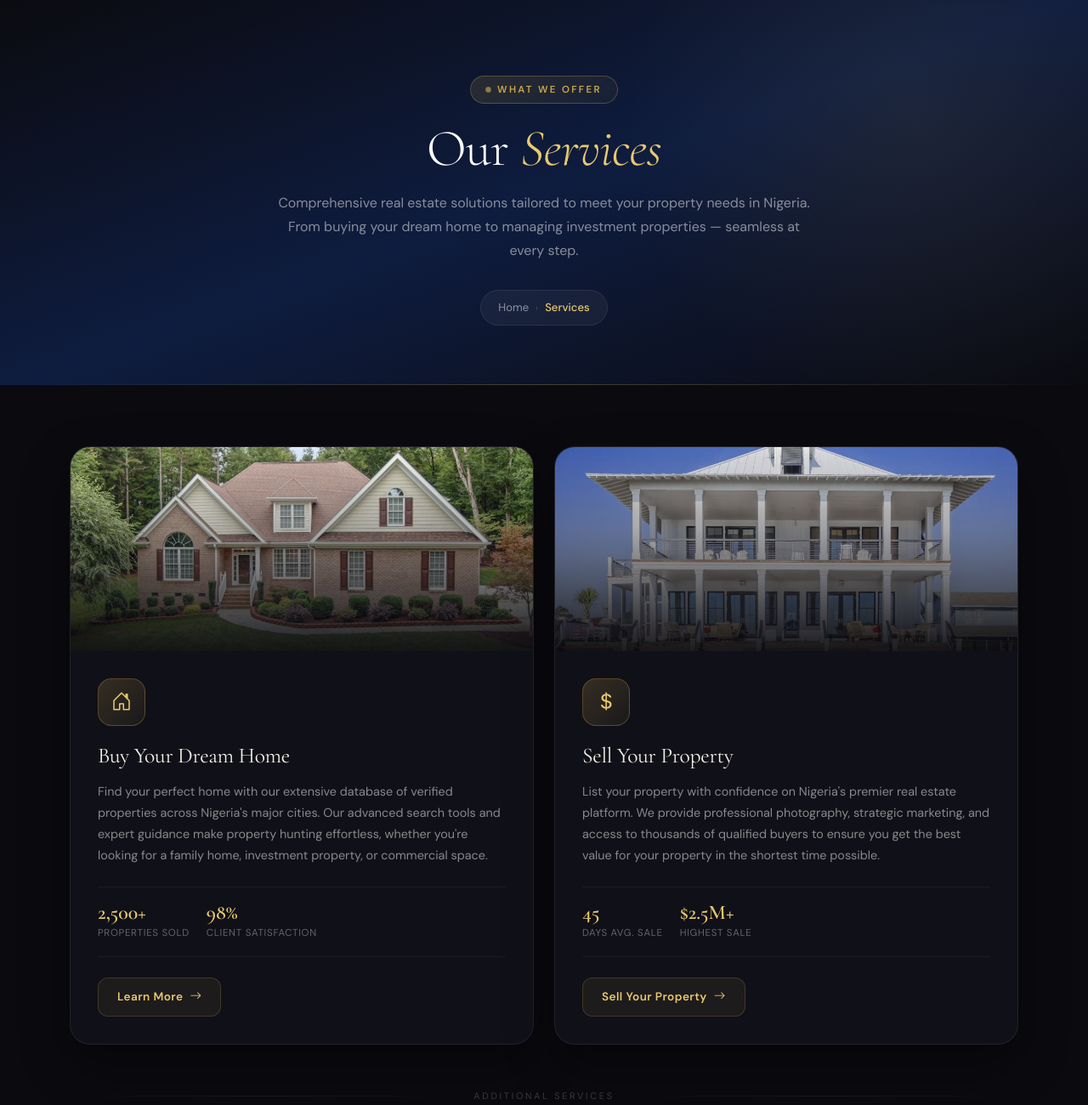
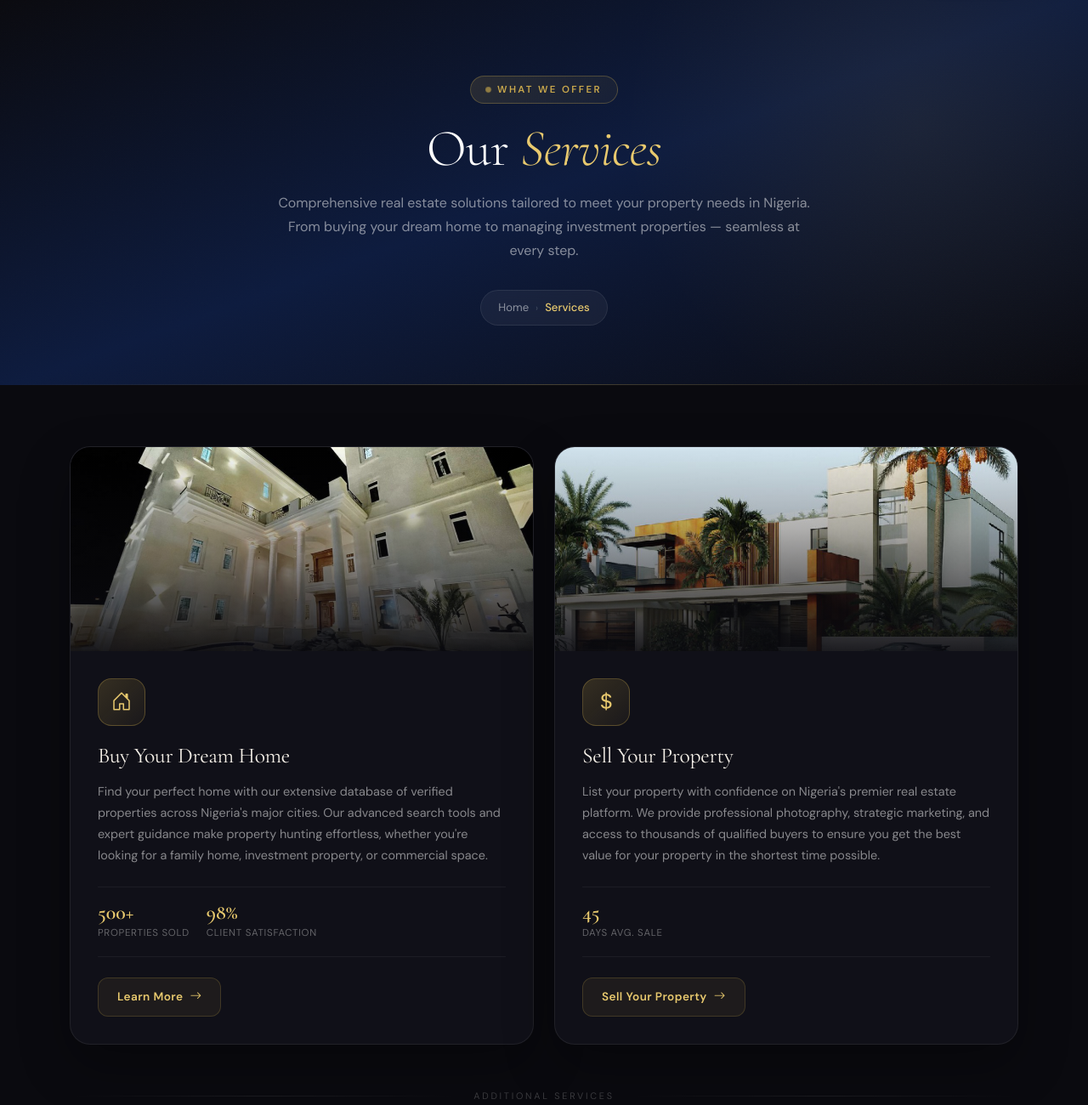
Before and after one commit to nestovaro/nestova, a Django app: page /service/ in a window 1280 px wide. Shown: the part 81-1381 px from the top of the page at 85% size. Run offline with Django 5.2, Linux system fonts and the light colour scheme; data comes from the database, SQL or seed files in the repository; data that the repository does not hold is empty; parts of the project's set-up code (start-up, migrations or seed data) failed here and were passed over; some libraries are stand-ins or nearby versions.

```diff
--- a/templates/base.html
+++ b/templates/base.html
@@ -744,7 +744,7 @@
       display: flex;
       align-items: center;
       gap: 8px;
-      color: rgba(245, 240, 232, 0.82);
+      color: white !important;
       text-decoration: none;
       font-size: 0.88rem;
       transition: var(--transition);
--- a/templates/estate/services.html
+++ b/templates/estate/services.html
@@ -636,7 +636,7 @@
         <div class="col-lg-6 col-md-12 svc-block-wrap">
           <div class="service-block">
             <div class="service-image">
-              <img src="{% static 'assets/img/real-estate/property-exterior-3.webp' %}" alt="Buy Property">
+              <img src="{% static 'assets/img/real-estate/real-estate-service.png' %}" alt="Buy Property">
             </div>
             <div class="service-content">
               <div class="service-icon-wrap">
@@ -646,7 +646,7 @@
               <p>Find your perfect home with our extensive database of verified properties across Nigeria's major cities. Our advanced search tools and expert guidance make property hunting effortless, whether you're looking for a family home, investment property, or commercial space.</p>
               <div class="service-stats">
                 <div class="service-stat-item">
-                  <span class="service-stat-number">2,500+</span>
+                  <span class="service-stat-number">500+</span>
                   <span class="service-stat-label">Properties Sold</span>
                 </div>
                 <div class="service-stat-item">
@@ -664,7 +664,7 @@
         <div class="col-lg-6 col-md-12 svc-block-wrap">
           <div class="service-block">
             <div class="service-image">
-              <img src="{% static 'assets/img/real-estate/property-exterior-7.webp' %}" alt="Sell Property">
+              <img src="{% static 'assets/img/real-estate/luxury-real-estate.jpg' %}" alt="Sell Property">
             </div>
             <div class="service-content">
               <div class="service-icon-wrap">
@@ -677,10 +677,7 @@
                   <span class="service-stat-number">45</span>
                   <span class="service-stat-label">Days Avg. Sale</span>
                 </div>
-                <div class="service-stat-item">
-                  <span class="service-stat-number">$2.5M+</span>
-                  <span class="service-stat-label">Highest Sale</span>
-                </div>
+
               </div>
               <a href="{% url 'listings:pricing' %}" class="btn-service">
                 Sell Your Property <i class="bi bi-arrow-right"></i>
```
Also changed, not shown: static/assets/img/real-estate/luxury-real-estate.jpg (added), static/assets/img/real-estate/real-estate-service.png (added).
